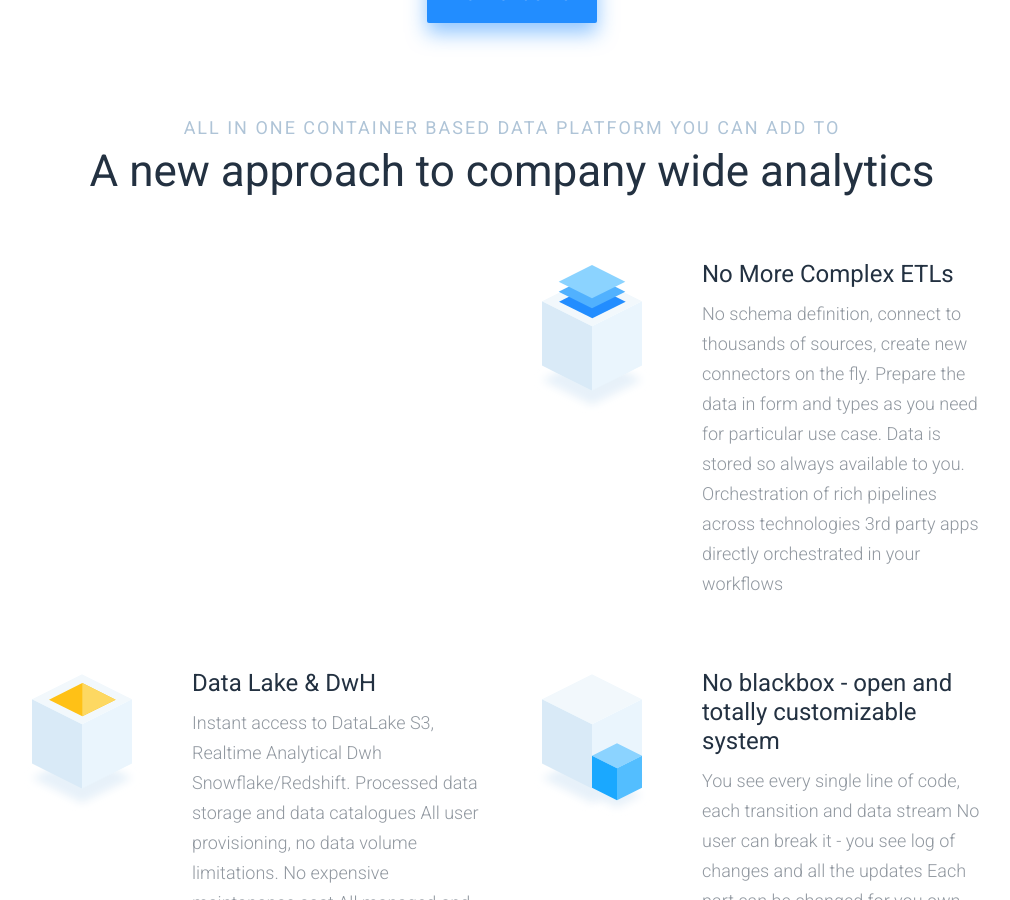
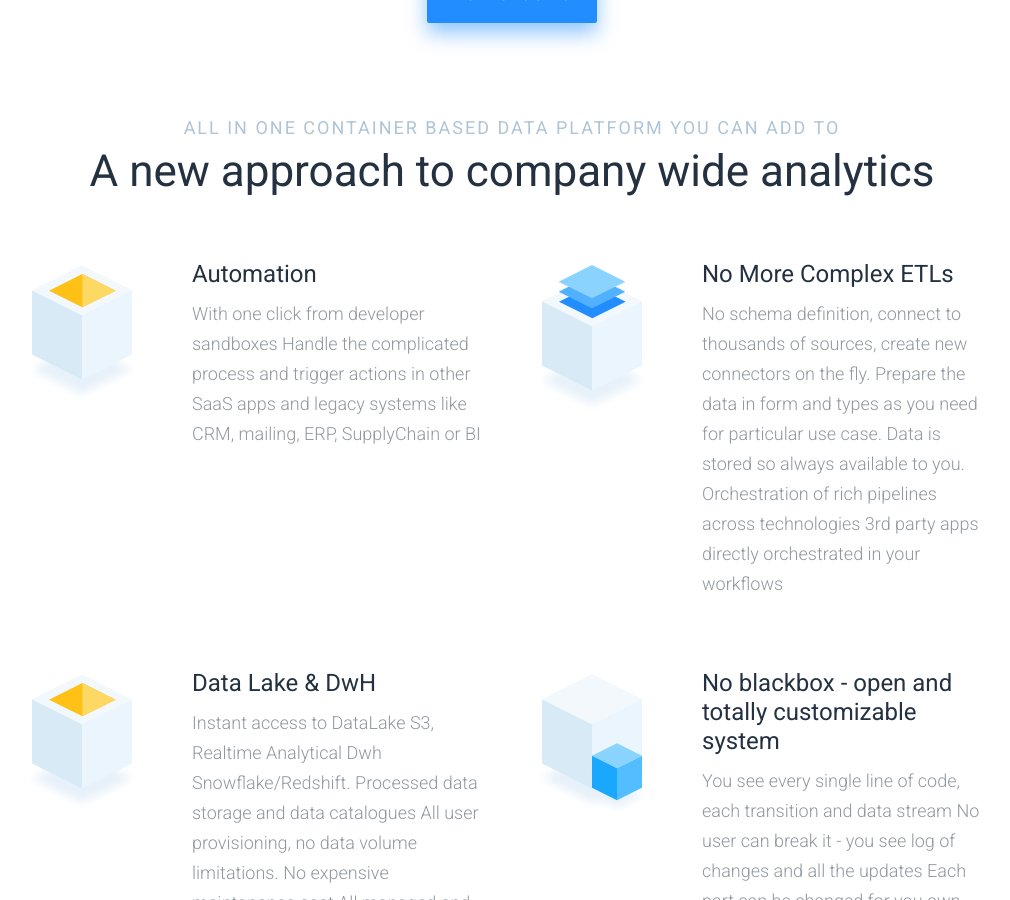
Before and after one commit to keboola/website, a Jekyll site: the page built from _product/index.md, in a window 1280 px wide and 900 px high, scrolled down 1152 px. Shown: the whole window, without its empty margins (128-1138 px from the left). Built offline with Jekyll 4.4.1, drawn with Linux system fonts in a browser that asks for light colours; nearby versions of some CDN libraries.

Commit message:
Update from Forestry.io - Updated index.md

```diff
--- a/_product/index.md
+++ b/_product/index.md
@@ -20,7 +20,11 @@ page_sections:
   subheadline: all in one container based data platform you can add to
   headline: A new approach to company wide analytics
   list:
-  - {}
+  - title: Automation
+    desc: |
+      With one click from developer sandboxes
+      Handle the complicated process and trigger actions in other SaaS apps and legacy systems like CRM, mailing, ERP, SupplyChain or BI
+    icotype: yellow
   - icotype: blue
     title: No More Complex ETLs
     desc: No schema definition, connect to thousands of sources, create new connectors
```
